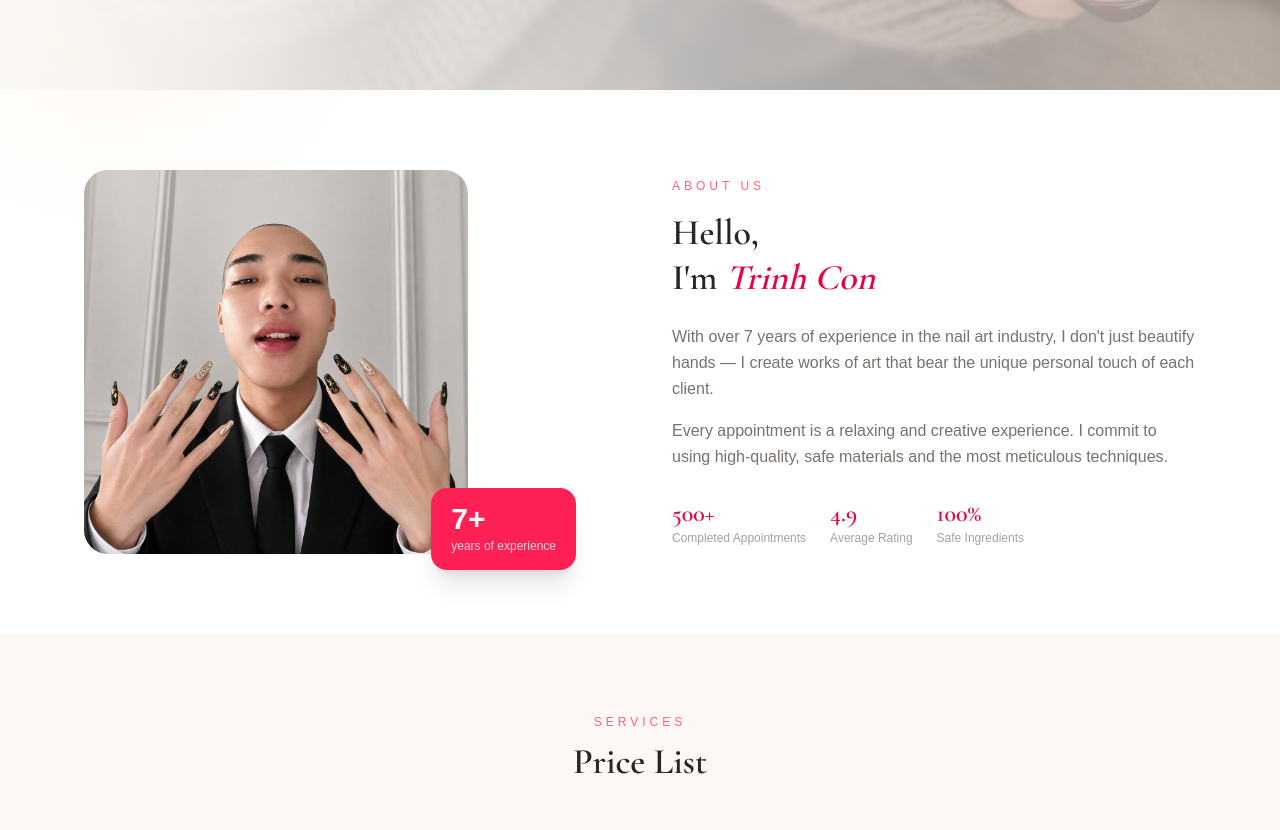
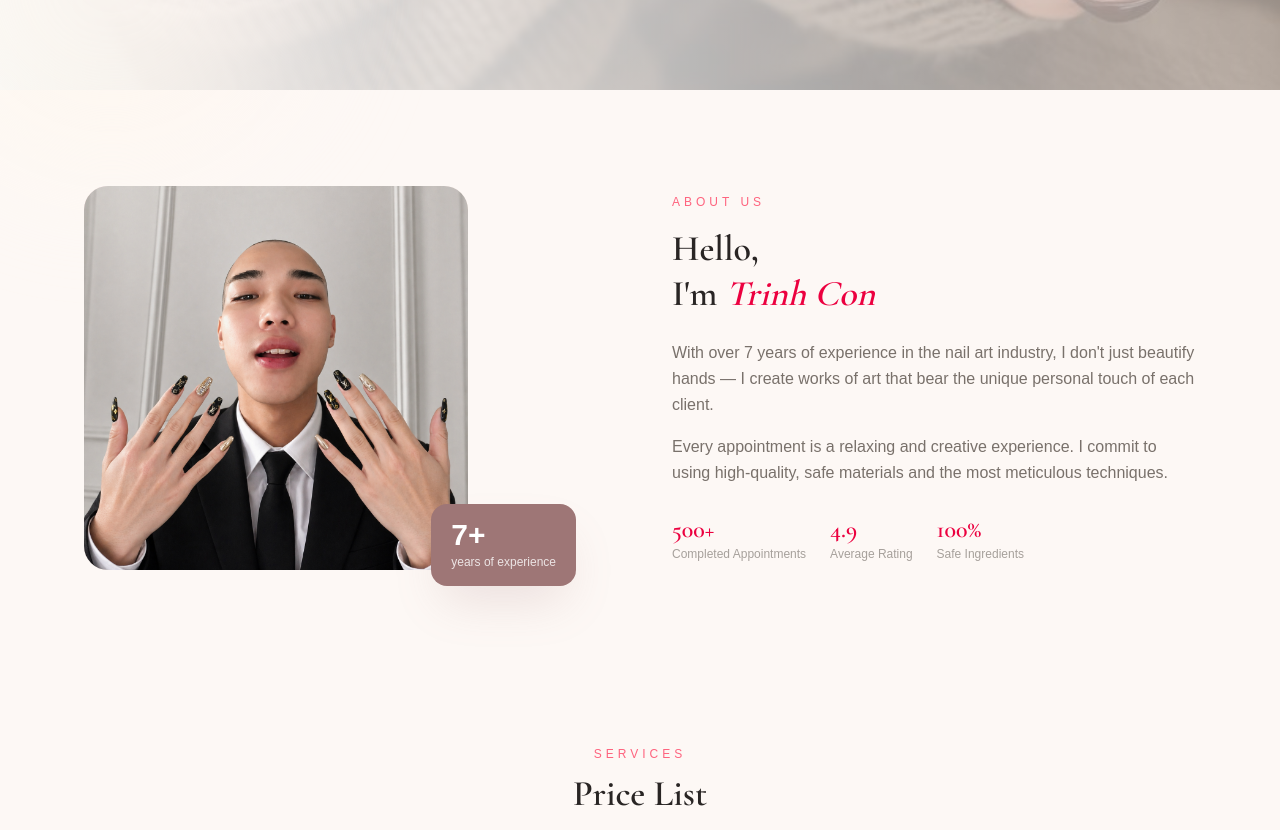
Before and after one commit to dhsJAP/nb-project-version2, a Next.js app: page / in a window 1280 px wide. Shown: the part 695-1525 px from the top of the page. Built offline with nearby package versions, Linux system fonts and the light colour scheme; no server answers; the database is empty.

Commit message:
fix: update background color and shadow styles in About component for improved aesthetics

```diff
--- a/components/About.tsx
+++ b/components/About.tsx
@@ -4,7 +4,7 @@ import Image from 'next/image';
 
 export function About() {
     return (
-        <section className="py-20 bg-white">
+        <section className="py-24 bg-[#fdf8f5]">
         <div className="max-w-6xl mx-auto px-5 grid md:grid-cols-2 gap-16 items-center">
           <div className="relative">
             <div className="aspect-square rounded-3xl overflow-hidden bg-gradient-to-br from-rose-100 to-amber-50 max-w-sm relative">
@@ -13,7 +13,7 @@ export function About() {
               fill
               className="object-cover" />
             </div>
-            <div className="absolute -bottom-4 -right-4 md:right-8 bg-rose-500 text-white rounded-2xl px-5 py-4 shadow-xl">
+            <div className="absolute -bottom-4 -right-4 md:right-8 bg-[#9E7676] text-white rounded-2xl px-5 py-4 shadow-2xl shadow-[#9E7676]/20">
               <p className="text-3xl font-bold leading-none">7+</p>
               <p className="text-xs mt-1 opacity-80">years of experience</p>
             </div>
```
